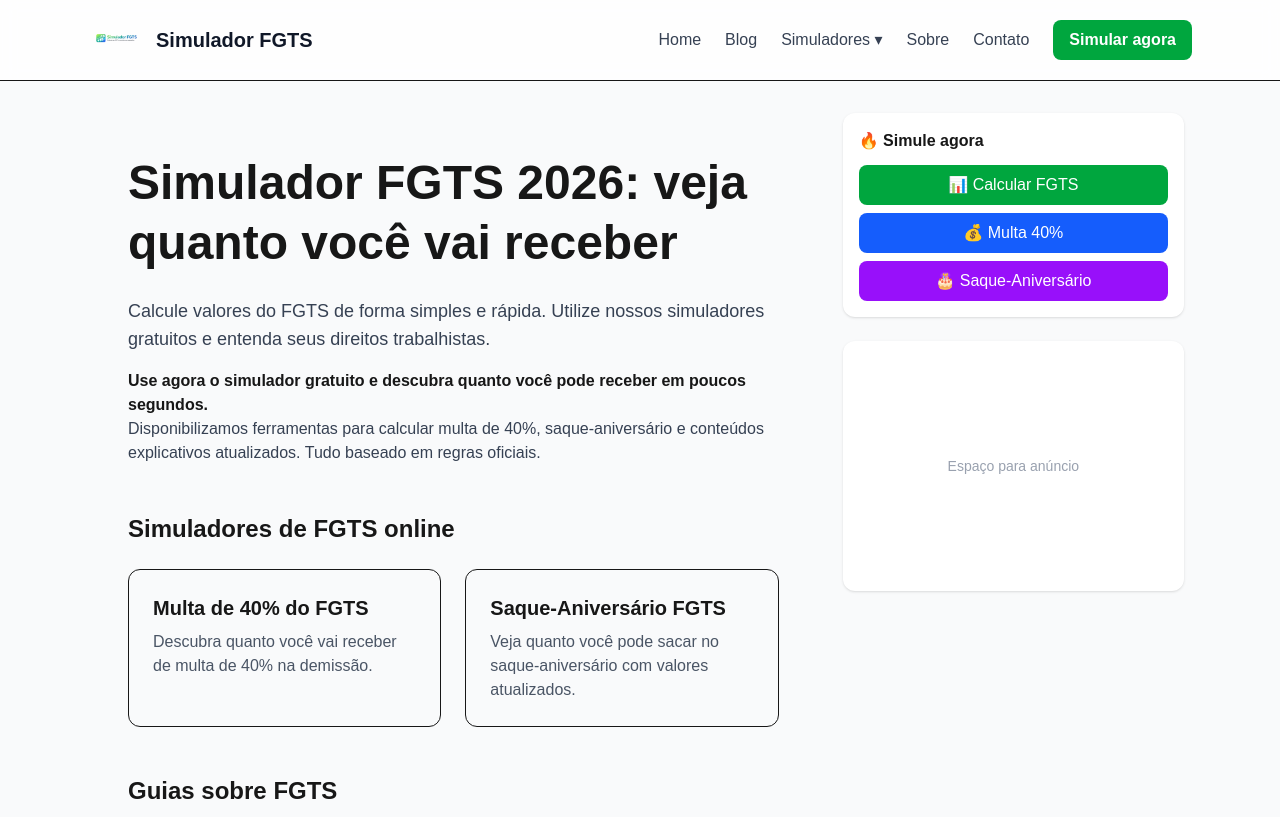
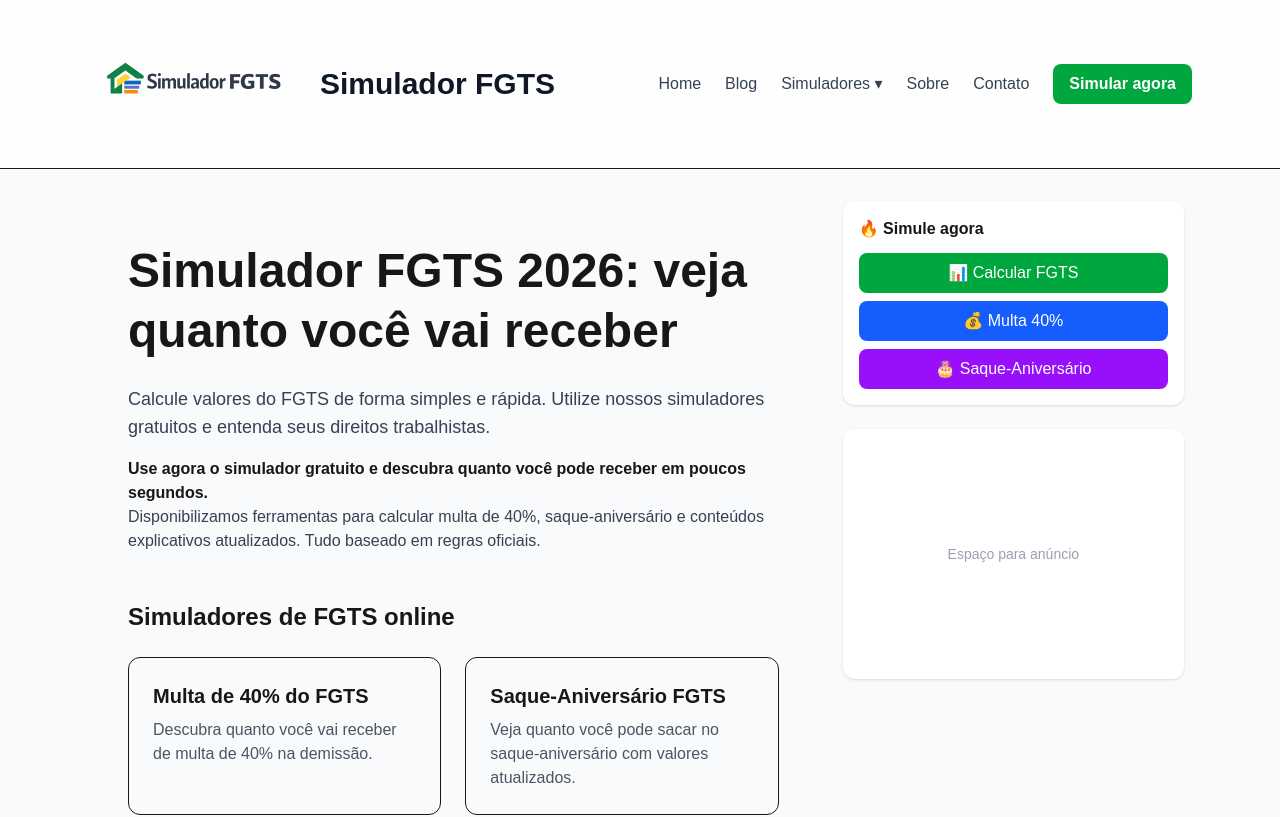
Before and after one commit to gustavo-fonseca-valle/simulador-fgts, a Next.js app: page / in a window 1280 px wide. Shown: the top 817 px of the page. Built offline with nearby package versions, Linux system fonts and the light colour scheme.

Commit message:
melhorias para SEO

```diff
--- a/components/Header.tsx
+++ b/components/Header.tsx
@@ -12,16 +12,16 @@ export default function Header() {
       <div className="max-w-6xl mx-auto px-6 py-3 flex justify-between items-center">
 
         {/* 🔥 LOGO */}
-       <Link href="/" className="flex items-center gap-3">
+       <Link href="/" className="flex items-center gap-4">
         <Image
           src="/logo.png"
           alt="Simulador FGTS"
-          width={48}
-          height={48}
-          className="w-14 h-14 object-contain"
+          width={256}          // tamanho base para Next.js
+          height={170}         // proporcional à imagem original
+          className="h-36 w-auto object-contain"
           priority
         />
-        <span className="font-bold text-xl text-gray-900">
+        <span className="font-bold text-3xl text-gray-900">
           Simulador FGTS
         </span>
       </Link>
```
Also changed, not shown: public/logo.png.
